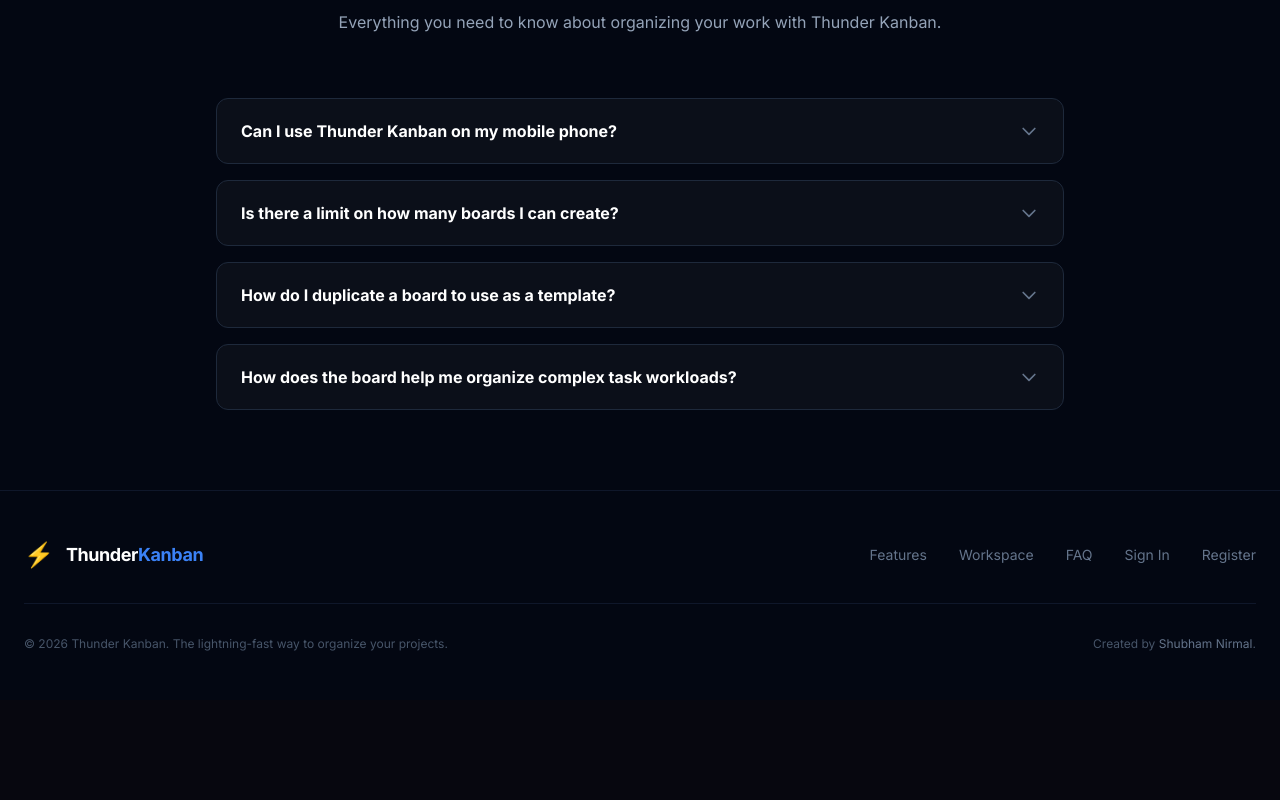
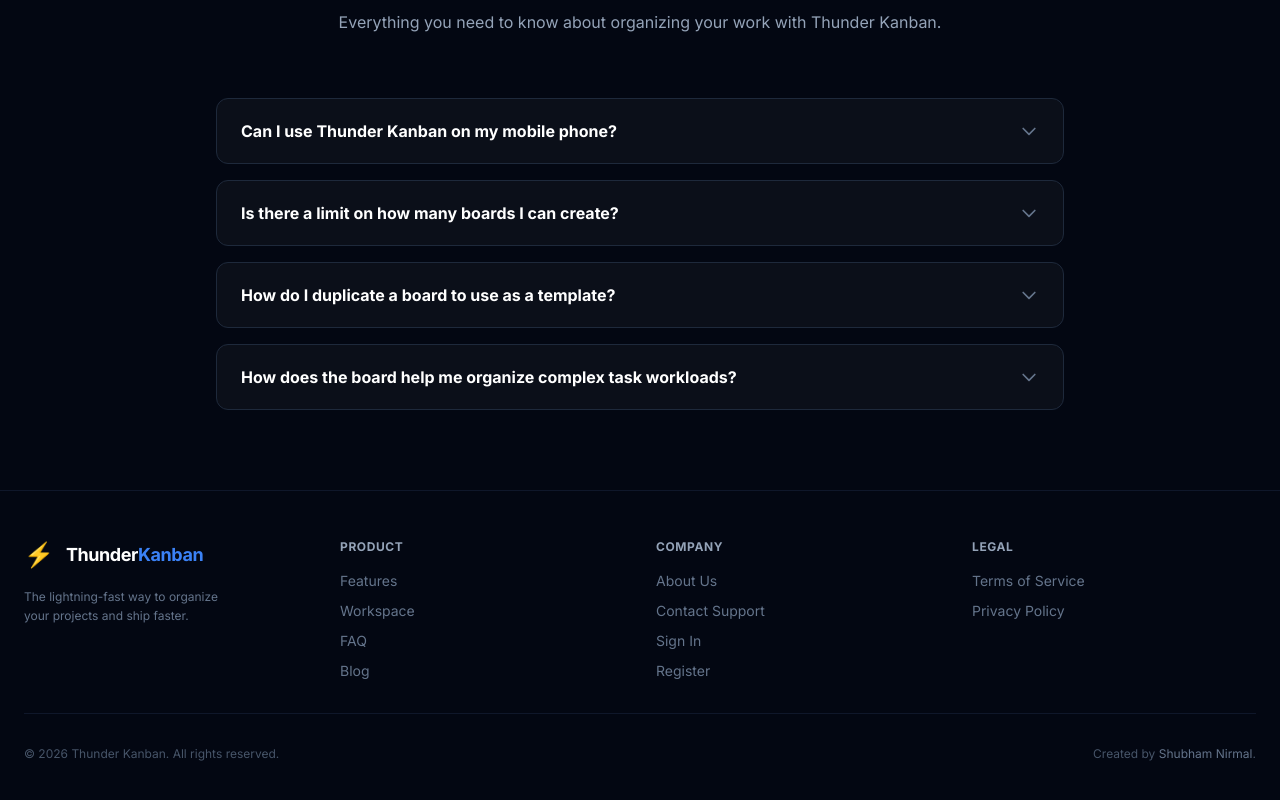
Before and after one commit to SHUBHAM-NIRMAL18/thunder-kanban, a React (Vite) app in the folder frontend/: page / in a window 1280 px wide. Shown: the part 2306-3106 px from the top of the page. Before the commit the page ends 3006 px from the top, so only its background shows below. Built offline with nearby package versions, Linux system fonts and the light colour scheme; no server answers.

Commit message:
refactor(footer): structure footer links into clean grid columns

```diff
--- a/frontend/src/pages/Home/components/Footer.tsx
+++ b/frontend/src/pages/Home/components/Footer.tsx
@@ -4,29 +4,58 @@ export const Footer = () => {
   return (
     <footer className="bg-[#030712] border-t border-slate-900 py-12">
       <div className="container mx-auto px-6">
-        <div className="flex flex-col md:flex-row justify-between items-center gap-6">
-          <div className="flex items-center gap-3">
+        {/* Top Section: Brand + Link Columns */}
+        <div className="grid grid-cols-2 md:grid-cols-4 gap-10 md:gap-8">
+          {/* Brand */}
+          <div className="col-span-2 md:col-span-1 space-y-4">
+            <Link to="/" className="flex items-center gap-3 hover:opacity-90 transition-opacity w-fit">
               <span className="text-2xl">⚡</span>
               <span className="text-lg font-bold tracking-tight text-white">
                 Thunder<span className="text-blue-500">Kanban</span>
               </span>
+            </Link>
+            <p className="text-xs text-slate-500 leading-relaxed max-w-[220px]">
+              The lightning-fast way to organize your projects and ship faster.
+            </p>
           </div>
 
-          <div className="flex flex-wrap justify-center gap-8 text-sm text-slate-500">
-            <a href="#features" className="hover:text-slate-300 transition-colors">Features</a>
-            <a href="#preview" className="hover:text-slate-300 transition-colors">Workspace</a>
-            <a href="#faq" className="hover:text-slate-300 transition-colors">FAQ</a>
+          {/* Product Links */}
+          <div className="space-y-4">
+            <h4 className="text-xs font-bold text-slate-400 uppercase tracking-wider">Product</h4>
+            <nav className="flex flex-col gap-2.5 text-sm text-slate-500">
+              <Link to="/#features" className="hover:text-slate-300 transition-colors">Features</Link>
+              <Link to="/#preview" className="hover:text-slate-300 transition-colors">Workspace</Link>
+              <Link to="/#faq" className="hover:text-slate-300 transition-colors">FAQ</Link>
+              <Link to="/blog" className="hover:text-slate-300 transition-colors">Blog</Link>
+            </nav>
+          </div>
+
+          {/* Company Links */}
+          <div className="space-y-4">
+            <h4 className="text-xs font-bold text-slate-400 uppercase tracking-wider">Company</h4>
+            <nav className="flex flex-col gap-2.5 text-sm text-slate-500">
+              <Link to="/about" className="hover:text-slate-300 transition-colors">About Us</Link>
+              <Link to="/contact" className="hover:text-slate-300 transition-colors">Contact Support</Link>
               <Link to="/login" className="hover:text-slate-300 transition-colors">Sign In</Link>
               <Link to="/register" className="hover:text-slate-300 transition-colors">Register</Link>
+            </nav>
+          </div>
+
+          {/* Legal Links */}
+          <div className="space-y-4">
+            <h4 className="text-xs font-bold text-slate-400 uppercase tracking-wider">Legal</h4>
+            <nav className="flex flex-col gap-2.5 text-sm text-slate-500">
+              <Link to="/terms" className="hover:text-slate-300 transition-colors">Terms of Service</Link>
+              <Link to="/privacy" className="hover:text-slate-300 transition-colors">Privacy Policy</Link>
+            </nav>
           </div>
         </div>
 
         <hr className="border-slate-900 my-8" />
 
+        {/* Bottom Bar */}
         <div className="flex flex-col sm:flex-row justify-between items-center gap-4 text-xs text-slate-600">
-          <div>
-            &copy; {new Date().getFullYear()} Thunder Kanban. The lightning-fast way to organize your projects.
-          </div>
+          <span>&copy; {new Date().getFullYear()} Thunder Kanban. All rights reserved.</span>
           <div>
             Created by <a href="https://github.com/SHUBHAM-NIRMAL18" target="_blank" rel="noopener noreferrer" className="text-slate-500 hover:text-slate-300 transition-colors">Shubham Nirmal</a>.
           </div>
```
Lines whose indentation alone changed are shown as unchanged.
